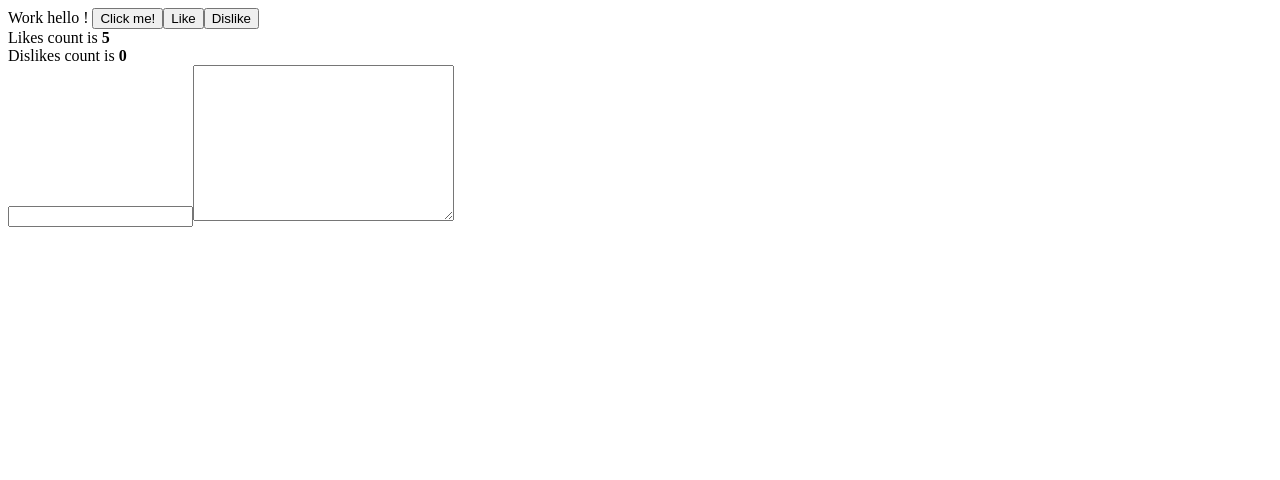
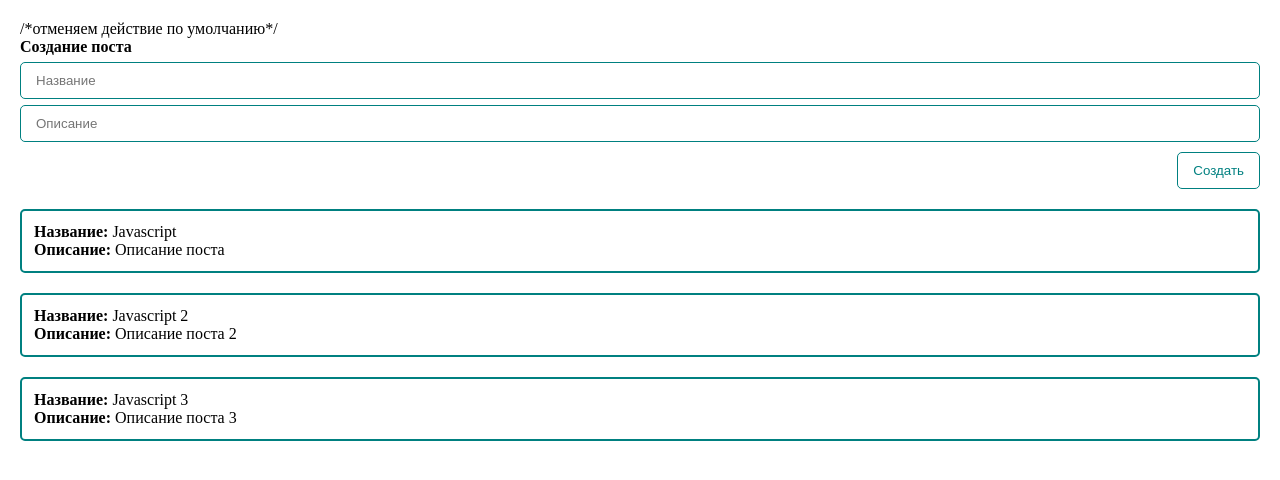
Before and after one commit to ElizabethT7/vue-first-app, a Vue app: page / in a window 1280 px wide. Shown: the top 480 px of the page. Built offline with nearby package versions, Linux system fonts and the light colour scheme.

Commit message:
feat: add vue components

```diff
--- a/src/App.vue
+++ b/src/App.vue
@@ -1,35 +1,66 @@
 <template>
-  <div>
-    Work hello !
-    <button>Click me!</button>
-    <button v-on:click='addLike'>Like</button>
-    <button @click='addDislike'>Dislike</button>
-    <div>Likes count is <strong>{{ likes }}</strong></div>
-    <div>Dislikes count is <strong>{{ dislikes }}</strong></div>
-    <input type='text'>
-    <textarea name='' cols='30' rows='10'></textarea>
+  <div class='app'>
+    <PostForm />
+    <post-list v-bind:posts='posts'/>
   </div>
 </template>
 
 <script>
+import PostForm from '@/components/PostForm';
+import PostList from '@/components/PostList';
+
 export default {
+  components: {
+    PostForm, PostList
+  },
   data() {
     return {
-      likes: 5,
-      dislikes: 0,
+      posts: [
+        {
+          id: 1,
+          title: 'Javascript',
+          body: 'Описание поста',
+        },
+        {
+          id: 2,
+          title: 'Javascript 2',
+          body: 'Описание поста 2',
+        },
+        {
+          id: 3,
+          title: 'Javascript 3',
+          body: 'Описание поста 3',
+        }
+      ],
+      title: '',
+      body: ''
     }
   },
   methods: {
-    addLike() {
-      this.likes += 1;
+    createPost() {
+      const newPost = {
+        id: Date.now(), //текущая дата
+        title: this.title,
+        body: this.body,
+      }
+      this.posts.push(newPost);
+      this.title = '';
+      this.body = '';
     },
-    addDislike(){
-      this.dislikes += 1;
-    }
   }
 }
 </script>
 
 <style>
 
+* {
+  margin: 0;
+  padding: 0;
+  box-sizing: border-box;
+}
+
+.app {
+  padding: 20px;
+}
+
 </style>
--- /dev/null
+++ b/src/components/PostForm.vue
@@ -0,0 +1,64 @@
+<template>
+  <form @submit.prevent> /*отменяем действие по умолчанию*/
+    <h4>Создание поста</h4>
+    <input
+        v-bind:value='post.title'
+        @input='inputTitle'
+        class='post__input'
+        type='text'
+        placeholder='Название'
+      >
+      <input
+        v-bind:value='post.body'
+        @input='post.body = $event.target.value'
+        class='post__input'
+        type='text'
+        placeholder='Описание'
+      >
+      <button class='button' @click='createPost'>Создать</button>
+  </form>
+</template>
+
+<script>
+export default {
+  data() {
+    return {
+      post: {
+        title: '',
+        body: '',
+      }
+    }
+  },
+  methods: {
+    inputTitle(event){
+      this.post.title = event.target.value;
+    }
+  }
+}
+</script>
+
+<style>
+form {
+  display: flex;
+  flex-direction: column;
+}
+
+.post__input{
+  width: 100%;
+  border: 1px solid teal;
+  border-radius: 5px;
+  padding: 10px 15px;
+  margin-top: 6px;
+}
+
+.button {
+  margin-top: 10px;
+  align-self: flex-end;
+  padding: 10px 15px;
+  background: none;
+  color: teal;
+  border: 1px solid teal;
+  border-radius: 5px;
+  cursor: pointer;
+}
+</style>
--- /dev/null
+++ b/src/components/PostList.vue
@@ -0,0 +1,37 @@
+<template>
+  <div class='post' v-for="post in posts">
+    <div>
+      <strong>
+        Название:
+      </strong>
+      {{ post.title }}
+    </div>
+    <div>
+      <strong>
+        Описание:
+      </strong>
+      {{ post.body }}
+    </div>
+  </div>
+</template>
+
+<script>
+export default {
+  props: {
+    posts: {
+      type: Array,
+      required: true
+    }
+  }
+}
+</script>
+
+<style scoped>
+.post {
+  padding: 12px;
+  border: 2px solid teal;
+  border-radius: 5px;
+  margin-top: 20px;
+}
+
+</style>
```
